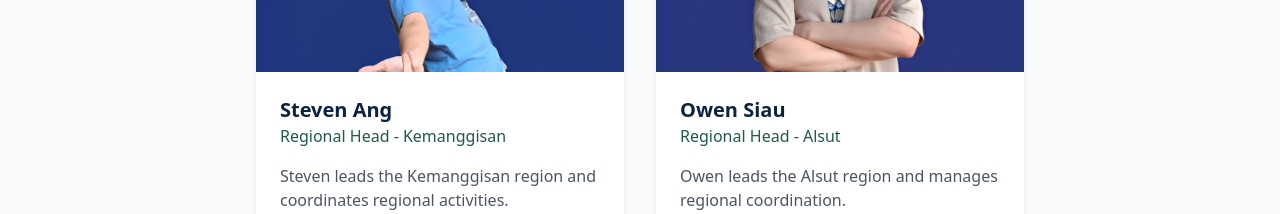
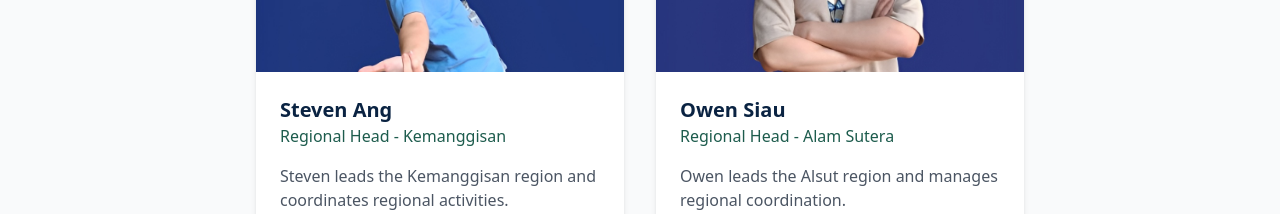
Before and after one commit to mzf11125/binus-chess-knight-club, a React (Vite) app: page /team in a window 1280 px wide. Shown: the part 3020-3234 px from the top of the page. Built offline with nearby package versions, Linux system fonts and the light colour scheme; no server answers.

Commit message:
Update Owen Siau role
Change Owen Siau's role to Regional Head - Alam Sutera in src/pages/Team.tsx, replacing regional head for Alsut with Alam Sutera designation.

```diff
--- a/src/pages/Team.tsx
+++ b/src/pages/Team.tsx
@@ -89,7 +89,7 @@ const Team = () => {
     },
     {
       name: "Owen Siau",
-      position: "Regional Head - Alsut",
+      position: "Regional Head - Alam Sutera",
       rating: 1270,
       image: "activist/scaled/owen.png",
       bio: "Owen leads the Alsut region and manages regional coordination.",
```
